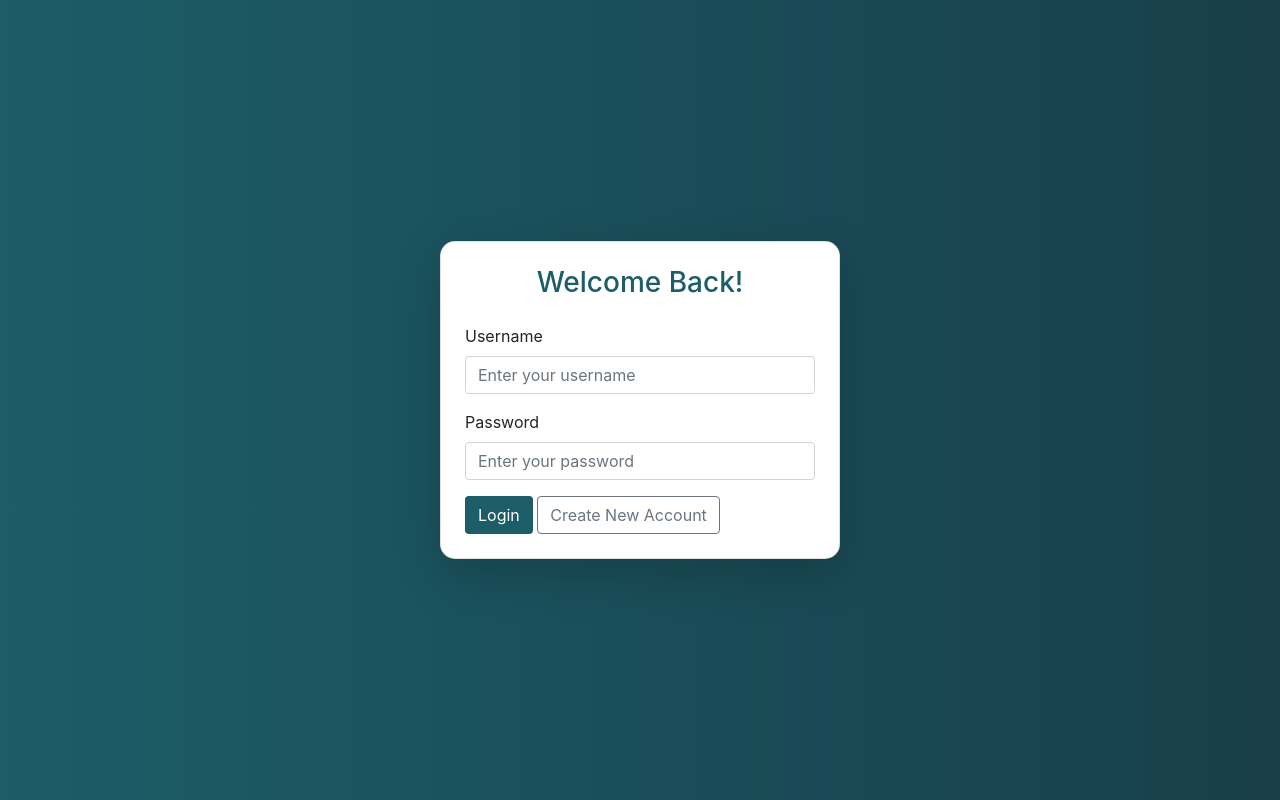
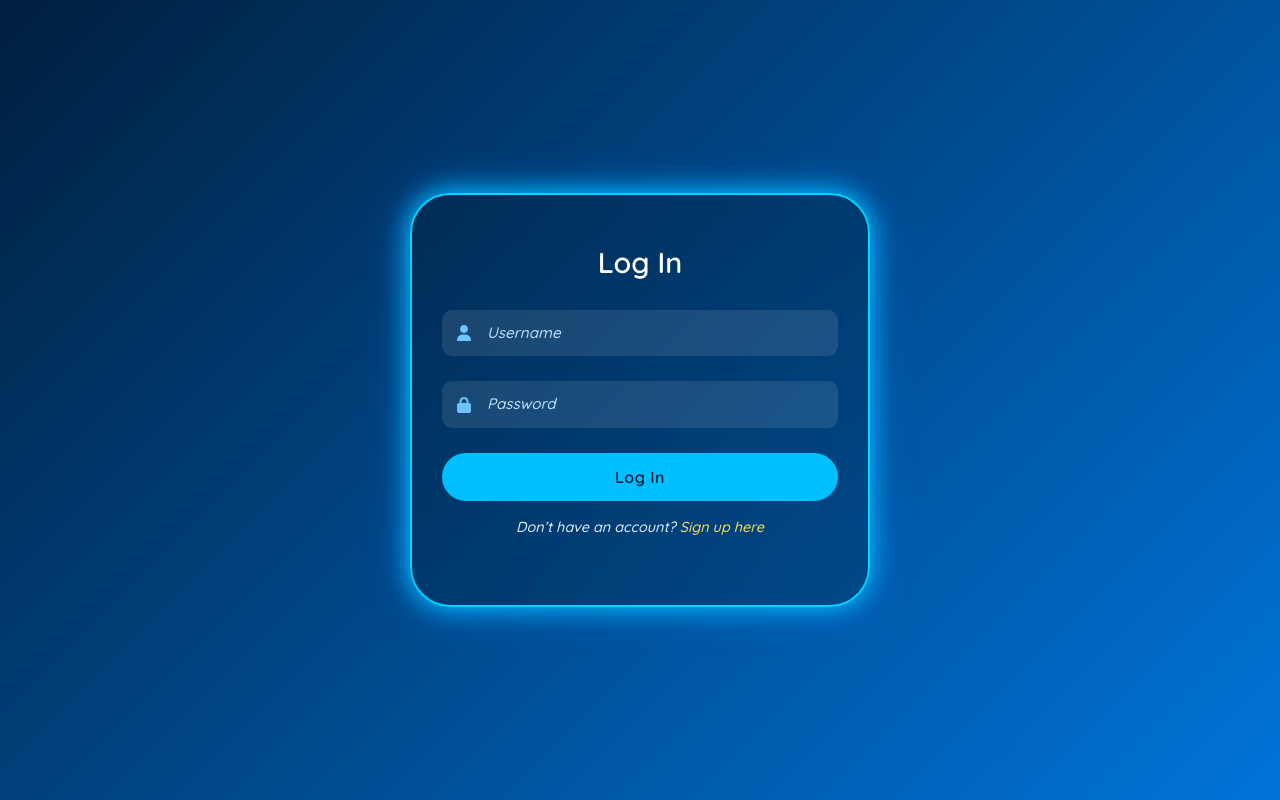
Before and after one commit to Arnica15260/Handy-Nest, a Django app: page /login/ in a window 1280 px wide. Run offline with Django 5.2, Linux system fonts and the light colour scheme; parts of the project's set-up code (start-up, migrations or seed data) failed here and were passed over.

Commit message:
role_based and admin login/register

```diff
--- a/HandyNest/settings.py
+++ b/HandyNest/settings.py
@@ -130,3 +130,5 @@ STATICFILES_DIRS = [
 # https://docs.djangoproject.com/en/5.2/ref/settings/#default-auto-field
 
 DEFAULT_AUTO_FIELD = 'django.db.models.BigAutoField'
+AUTH_USER_MODEL = 'users.User'
+LOGIN_REDIRECT_URL = '/user/login/'
--- a/templates/base.html
+++ b/templates/base.html
@@ -77,7 +77,7 @@
 <body>
     <nav class="navbar navbar-expand-lg">
         <div class="container">
-<a class="navbar-brand d-flex align-items-center" href="#">
+<a class="navbar-brand d-flex align-items-center" href="/">
      <svg xmlns="http://www.w3.org/2000/svg" width="36" height="36" viewBox="0 0 24 24" class="mr-2">
         <path d="M12 2L2 12h3v8h6v-6h2v6h6v-8h3L12 2z" fill="#FFD700"/> <!-- Bright yellow house -->
         <path d="M12 12a4 4 0 0 0-4 4h1a3 3 0 0 1 6 0h1a4 4 0 0 0-4-4z" fill="#D62828"/> <!-- Bold red hand -->
@@ -109,7 +109,7 @@
                         <a class="nav-link" href="/contact/">Contact</a>
                     </li>
                   <li class="nav-item">
-                        <a class="nav-link nav-btn" href="/register/">Register</a>
+                        <a class="nav-link nav-btn" href="/signup/">Register</a>
                   </li>
                    <li class="nav-item">
                        <a class="nav-link nav-btn" href="/login/">Login</a>
--- a/templates/index.html
+++ b/templates/index.html
@@ -166,13 +166,13 @@
 
     <!-- Action Buttons -->
     <div class="d-none d-sm-flex gap-2">
-      <a href="{% url 'register' %}" class="btn btn-outline-light px-4 py-2 rounded-pill fw-semibold" style="
+      <a href="{% url 'signup' %}" class="btn btn-outline-light px-4 py-2 rounded-pill fw-semibold" style="
         border-color: #ffffff;
         color: #ffffff;
         transition: background 0.3s ease;">
         Register
       </a>
-      <a href="{% url 'login' %}" class="btn btn-light px-4 py-2 rounded-pill fw-semibold text-dark">
+      <a href="{% url 'user_login' %}" class="btn btn-light px-4 py-2 rounded-pill fw-semibold text-dark">
         Log in
       </a>
     </div>
--- a/templates/login.html
+++ b/templates/login.html
@@ -1,92 +1,157 @@
 {% extends 'layouts/app.html' %}
-
 {% block content %}
 
-<!--<div class="row justify-content-center">
-    <div class="col-sm-6">
-        <h2 class="text-muted">Login</h2>
+<!DOCTYPE html>
+<html lang="en">
+<head>
+  <meta charset="UTF-8">
+  <title>Login - HandyNest</title>
 
-         {% if form.non_field_errors %}
-             <small class="text-danger">
-             {{ form.non_field_errors.as_ul }}
-             </small>
-         {% endif %}
+  <!-- Bootstrap & Font Awesome -->
+  <link href="https://cdn.jsdelivr.net/npm/bootstrap@5.3.0/dist/css/bootstrap.min.css" rel="stylesheet">
+  <link href="https://cdnjs.cloudflare.com/ajax/libs/font-awesome/6.4.0/css/all.min.css" rel="stylesheet">
 
+  <style>
+    @import url('https://fonts.googleapis.com/css2?family=Quicksand:wght@500;600&display=swap');
 
+    body {
+      font-family: 'Quicksand', sans-serif;
+      margin: 0;
+      padding: 0;
+      background: linear-gradient(135deg, #001f3f, #0074d9);
+      height: 100vh;
+      display: flex;
+      align-items: center;
+      justify-content: center;
+      overflow: hidden;
+    }
 
-        <form method="POST" action="{% url 'login' %}">
-            {% csrf_token %}
+    .login-shell {
+      background: rgba(0, 0, 0, 0.2);
+      border-radius: 40px;
+      padding: 50px 30px;
+      width: 95%;
+      max-width: 460px;
+      box-shadow: 0 0 25px #00c6ff, 0 0 40px #0074d9;
+      backdrop-filter: blur(20px);
+      border: 2px solid #00d4ff;
+      position: relative;
+    }
 
-             <div class="form-group">
-                <label for="{{ form.username.id_for_label}}">Username:</label>
-                <input type = "text" name="{{ form.username.name }}" class="form-control" value="{{ form.username.value}}" />
-                {% if form.username.errors %}
-                <span class="text-danger">{{ form.username.errors }}</span>
-                {% endif %}
-            </div>
+    .login-shell h2 {
+      text-align: center;
+      font-weight: bold;
+      font-size: 1.8rem;
+      color: #ffffff;
+      margin-bottom: 30px;
+    }
 
+    .input-box {
+      position: relative;
+      margin-bottom: 25px;
+    }
 
+    .input-box input {
+      width: 100%;
+      padding: 12px 45px;
+      border-radius: 10px;
+      border: none;
+      background: rgba(255, 255, 255, 0.1);
+      color: #fff;
+      font-size: 0.95rem;
+    }
 
+    .input-box input::placeholder {
+      color: #c2dfff;
+      font-style: italic;
+    }
 
+    .input-icon {
+      position: absolute;
+      top: 50%;
+      left: 15px;
+      transform: translateY(-50%);
+      color: #6cc5ff;
+    }
 
+    .btn-login {
+      width: 100%;
+      padding: 12px;
+      border-radius: 25px;
+      background-color: #00bfff;
+      border: none;
+      color: #001f3f;
+      font-weight: 700;
+      font-size: 1rem;
+      letter-spacing: 0.5px;
+      transition: 0.3s ease;
+    }
 
-            <div class="form-group">
-                <label for="{{ form.password.id_for_label}}">Password:</label>
-                <input type= "password" name="{{ form.password.name }}" class="form-control" value="{{ form.password.value}}" />
-                <span class="text-danger">{{ form.password.errors }}</span>
-            </div>
+    .btn-login:hover {
+      background-color: #00a2e8;
+    }
 
+    .alt-link {
+      text-align: center;
+      margin-top: 15px;
+      color: #dbefff;
+      font-style: italic;
+      font-size: 0.9rem;
+    }
 
-            <button type="submit" class="btn btn-dark">Login</button>
+    .alt-link a {
+      color: #ffdb58;
+      text-decoration: none;
+    }
 
-            <a href="{% url 'register' %}" class="btn btn-default"> Create New Account</a>
+    .alt-link a:hover {
+      text-decoration: underline;
+    }
 
+    .alert {
+      font-size: 0.9rem;
+      background-color: rgba(255, 0, 0, 0.1);
+      color: #ff9999;
+      border-left: 4px solid red;
+      padding: 8px 12px;
+      margin-bottom: 20px;
+    }
+  </style>
+</head>
 
-        </form>
-    </div>
-</div>-->
+<body>
 
-<section class="d-flex justify-content-center align-items-center" style="min-height: 100vh; background: linear-gradient(to right, #1c5d67, #183f4a);">
-  <div class="card shadow-lg p-4" style="width: 100%; max-width: 400px; border-radius: 15px;">
-    <h3 class="text-center mb-4" style="color: #1c5d67;">Welcome Back!</h3>
+<div class="login-shell">
+  <h2>Log In</h2>
 
-    {% if form.non_field_errors %}
-      <div class="alert alert-danger py-2">
-        {{ form.non_field_errors.as_ul }}
+  {% if error %}
+    <div class="alert" role="alert">
+      {{ error }}
     </div>
   {% endif %}
 
-    <form method="POST" action="{% url 'login' %}">
+  <form method="post">
     {% csrf_token %}
 
-      <!-- Username Field -->
-      <div class="mb-3">
-        <label for="{{ form.username.id_for_label }}" class="form-label">Username</label>
-        <input type="text" name="{{ form.username.name }}" class="form-control" value="{{ form.username.value }}" placeholder="Enter your username">
-        {% if form.username.errors %}
-          <small class="text-danger">{{ form.username.errors }}</small>
-        {% endif %}
+    <div class="input-box">
+      <i class="fas fa-user input-icon"></i>
+      <input type="text" name="username" id="username" placeholder="Username" required>
     </div>
 
-      <!-- Password Field -->
-      <div class="mb-3">
-        <label for="{{ form.password.id_for_label }}" class="form-label">Password</label>
-        <input type="password" name="{{ form.password.name }}" class="form-control" value="{{ form.password.value }}" placeholder="Enter your password">
-        {% if form.password.errors %}
-          <small class="text-danger">{{ form.password.errors }}</small>
-        {% endif %}
+    <div class="input-box">
+      <i class="fas fa-lock input-icon"></i>
+      <input type="password" name="password" id="password" placeholder="Password" required>
     </div>
 
-      <!-- Submit Button -->
-      <div class="d-grid gap-2">
-        <button type="submit" class="btn" style="background-color: #1c5d67; color: #fff;">Login</button>
-        <a href="{% url 'register' %}" class="btn btn-outline-secondary">Create New Account</a>
-      </div>
+    <button type="submit" class="btn-login">Log In</button>
+
+    <p class="alt-link mt-3">
+      Don’t have an account? <a href="{% url 'signup' %}">Sign up here</a>
+    </p>
   </form>
 </div>
 
-
-
-
+</body>
+</html>
 
 {% endblock %}
--- a/users/admin.py
+++ b/users/admin.py
@@ -1,6 +1,7 @@
 from django.contrib import admin
 
 from users.models import User
+from .models import *
 
-# Register your models here.
+
 admin.site.register(User)
--- a/users/urls.py
+++ b/users/urls.py
@@ -1,30 +1,13 @@
-"""
-URL configuration for HandyNest project.
-
-The `urlpatterns` list routes URLs to views. For more information please see:
-    https://docs.djangoproject.com/en/5.2/topics/http/urls/
-Examples:
-Function views
-    1. Add an import:  from my_app import views
-    2. Add a URL to urlpatterns:  path('', views.home, name='home')
-Class-based views
-    1. Add an import:  from other_app.views import Home
-    2. Add a URL to urlpatterns:  path('', Home.as_view(), name='home')
-Including another URLconf
-    1. Import the include() function: from django.urls import include, path
-    2. Add a URL to urlpatterns:  path('blog/', include('blog.urls'))
-"""
-
 from django.urls import path
-
 from .import views
+from .views import *
 
 urlpatterns = [
+    # Dashboard and Authentication
+    path('dashboard/', dashboard_view, name='dashboard'),
+    path('user/login/', login_view, name='user_login'),
+    path('logout/', logout_view, name='logout'),
+    path('signup/', signup_view, name='signup'),
 
 
-    path('register/',views.register_view,name='register'),
-    path('login/',views.login_view,name='login'),
-    path('logout/',views.logout_view,name='logout'),
-    path('dashboard/',views.dashboard_view,name='dashboard'),
-
 ]
```
Also changed, not shown: templates/dashboard.html (deleted, +0 -24 lines), templates/register.html (+172 -93 lines), users/middlewares.py (deleted, +0 -16 lines), users/models.py (+8 -8 lines), users/views.py (+53 -31 lines), db.sqlite3, templates/home.html (line endings or trailing spaces), users/migrations/0001_initial.py (deleted). Lines whose indentation alone changed are shown as unchanged.
